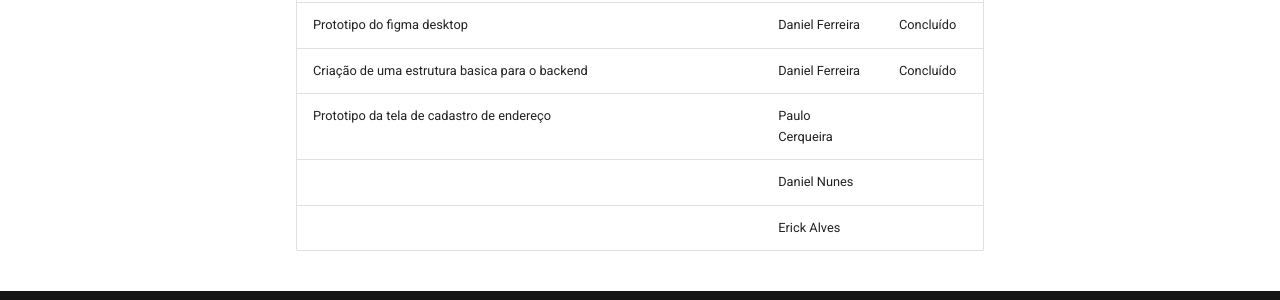
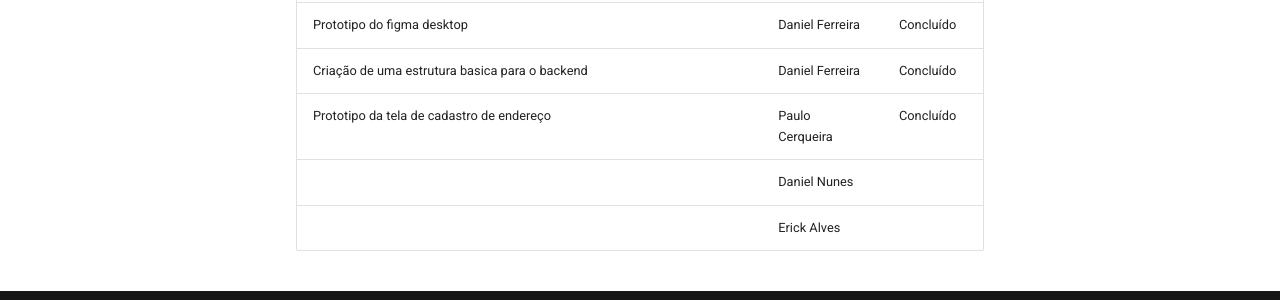
Before and after one commit to unb-mds/2024-2-Squad08, an MkDocs documentation site: the page built from docs/sprints/sprint4.md, in a window 1280 px wide and 1369 px high. Shown: the part 1034-1334 px from the top of the window. Built offline with MkDocs 1.6.1 and Material for MkDocs 9.7.7, drawn with Linux system fonts in a browser that asks for light colours; comment, search, counter and statistics services are not loaded.

Commit message:
Update sprint4.md

```diff
--- a/docs/sprints/sprint4.md
+++ b/docs/sprints/sprint4.md
@@ -21,6 +21,6 @@ O objetivo principal da Sprint 04 é avançar significativamente no desenvolvime
 | Criação do docker | Daniel Ferreira | Concluído  |
 | Prototipo do figma desktop | Daniel Ferreira | Concluído  |
 | Criação de uma estrutura basica para o backend | Daniel Ferreira | Concluído  |
-| Prototipo da tela de cadastro de endereço| Paulo Cerqueira |  |
+| Prototipo da tela de cadastro de endereço| Paulo Cerqueira | Concluído |
 | | Daniel Nunes |  |
 | | Erick Alves |  |
```
